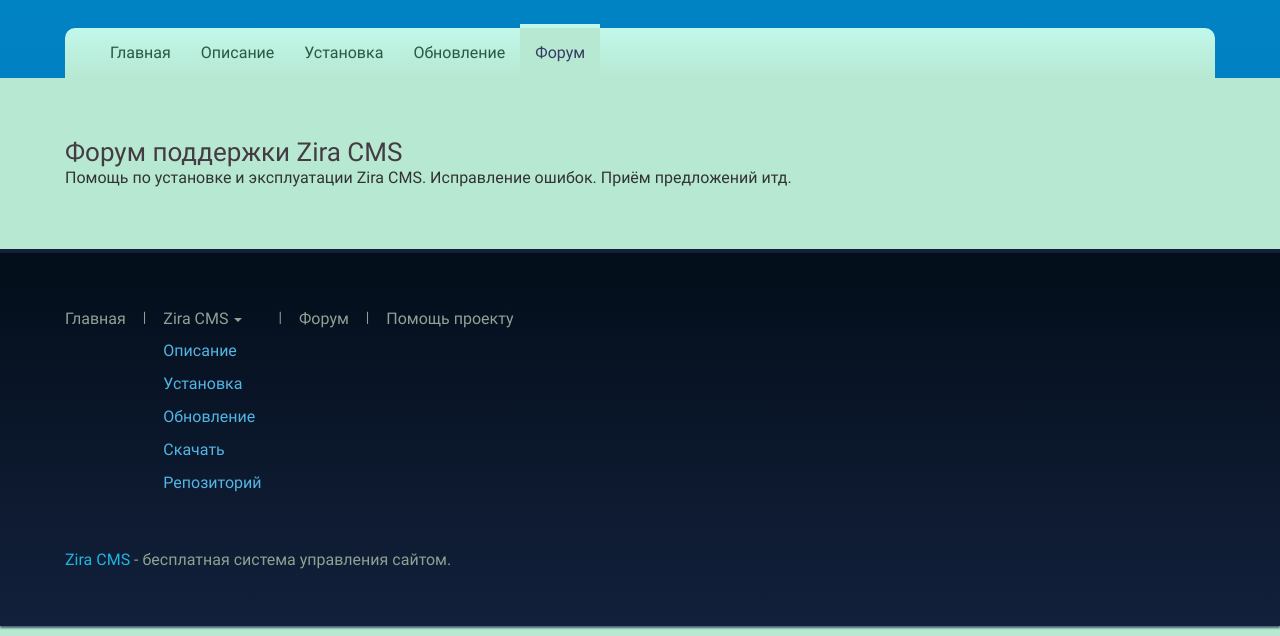
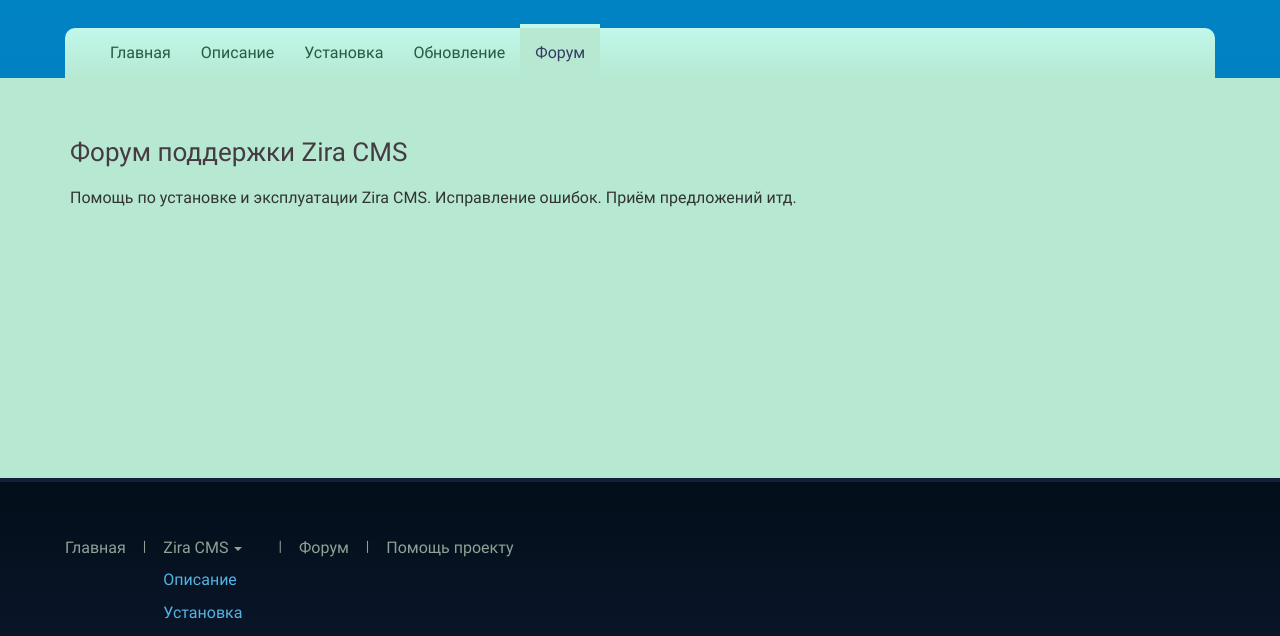
Before and after one commit to ziracms/ziracms.github.io, a plain HTML site: page forum.html in a window 1280 px wide. Shown: the part 156-792 px from the top of the page. Drawn offline with Linux system fonts and the light colour scheme.

Commit message:
forum page fix

```diff
--- a/forum.html
+++ b/forum.html
@@ -16,6 +16,20 @@
 <link rel="stylesheet" type="text/css" href="/assets/css/slider3d.css" />
 <!--[if lt IE 9]><script src="/assets/js/html5shiv.min.js"></script><script src="/assets/js/respond.min.js"></script><![endif]-->
 <!--[if lt IE 9]><link href="/theme/css/ie8.css" type="text/css" rel="stylesheet" /><![endif]-->
+<style>
+body article {
+    min-height: 300px;
+}
+.page-header,
+.page-desc {
+    margin-left: 5px;
+    margin-right: 5px;
+}
+#bnforum12420075325xd,
+#bn-forum-1-1-2420075325 .bn-forum-container .bn-forum-header .bn-forum-header-title {
+    display: none;
+}
+</style>
 </head>
 <body class="page">
 <div id="main-container-wrapper"><div id="main-container">
@@ -38,8 +52,8 @@
 <article>
 <div class="page-header">
 <h1>Форум поддержки Zira CMS</h1>
-<p>Помощь по установке и эксплуатации Zira CMS. Исправление ошибок. Приём предложений итд.</p>
 </div>
+<p class="page-desc">Помощь по установке и эксплуатации Zira CMS. Исправление ошибок. Приём предложений итд.</p>
 <script src="https://apps.bravenet.com/go.js?service=forum;id=1;usernum=2420075325" type="text/javascript" charset="utf-8"></script>
 </article>
 </main>
```
